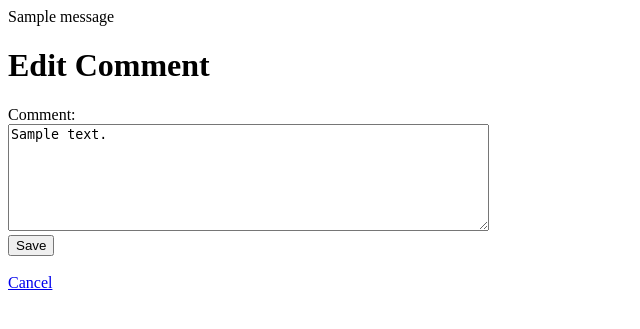
After one commit to minttugomez/kirja-arvostelut, a Flask app: template templates/editcomment.html in a window 1280 px wide. The commit adds this page. Shown: the top 329 px of the page, without its empty margins (0-640 px from the left). Run offline with Flask 3, Linux system fonts and the light colour scheme; the template is opened without the code that fills it: most values are stand-ins (such as "Sample title", 1, 10 or a date in 2020); one stand-in notice (Sample message) is shown.

Commit message:
add comments

```diff
--- a/app.py
+++ b/app.py
@@ -6,6 +6,13 @@ from flask import Flask, abort, flash, redirect, render_template, request, sessi
 from werkzeug.security import check_password_hash, generate_password_hash
 
 import config
+from comments import (
+    add_comment,
+    get_comment,
+    get_comments,
+    remove_comment,
+    update_comment,
+)
 from reviews import (
     add_review,
     delete_review,
@@ -133,7 +140,69 @@ def review_page(review_id):
         "review.html",
         book_review=book_review,
         review_classes=get_review_classes(review_id),
+        comments=get_comments(review_id),
     )
+
+
+@app.route("/new_comment", methods=["POST"])
+def new_comment():
+    if "username" not in session:
+        return redirect("/")
+    check_csrf()
+
+    review_id = request.form["review_id"]
+    comment = request.form["comment"]
+    if not get_review_by_id(review_id):
+        abort(404)
+
+    add_comment(review_id, current_user_id(), comment)
+    return redirect(f"/review/{review_id}")
+
+
+@app.route("/edit_comment/<int:comment_id>", methods=["GET", "POST"])
+def edit_comment(comment_id):
+    if "username" not in session:
+        return redirect("/")
+    comment = get_comment(comment_id)
+    if not comment:
+        abort(404)
+    if comment["username"] != session["username"]:
+        abort(403)
+
+    if request.method == "GET":
+        return render_template("editcomment.html", comment=comment)
+
+    check_csrf()
+    update_comment(comment_id, request.form["comment"])
+    return redirect(f"/review/{comment['review_id']}")
+
+
+@app.route("/confirm_delete_comment/<int:comment_id>")
+def confirm_delete_comment(comment_id):
+    if "username" not in session:
+        return redirect("/")
+    comment = get_comment(comment_id)
+    if not comment:
+        abort(404)
+    if comment["username"] != session["username"]:
+        abort(403)
+    return render_template("confirmdeletecomment.html", comment=comment)
+
+
+@app.route("/delete_comment/<int:comment_id>", methods=["POST"])
+def delete_comment(comment_id):
+    if "username" not in session:
+        return redirect("/")
+    check_csrf()
+
+    comment = get_comment(comment_id)
+    if not comment:
+        abort(404)
+    if comment["username"] != session["username"]:
+        abort(403)
+
+    remove_comment(comment_id)
+    return redirect(f"/review/{comment['review_id']}")
 
 
 @app.route("/edit/<int:review_id>")
--- a/schema.sql
+++ b/schema.sql
@@ -25,3 +25,11 @@ CREATE TABLE review_classes (
     title TEXT,
     value TEXT
 );
+
+CREATE TABLE comments (
+    id INTEGER PRIMARY KEY,
+    review_id INTEGER NOT NULL REFERENCES book_reviews(id),
+    user_id INTEGER NOT NULL REFERENCES users(id),
+    comment TEXT NOT NULL,
+    created_at TEXT NOT NULL DEFAULT (datetime('now'))
+);
--- a/static/main.css
+++ b/static/main.css
@@ -24,3 +24,9 @@
 .review-form .genres {
   margin-bottom: 1.25em;
 }
+
+.comment-form textarea {
+  width: 60ch;
+  height: 8em;
+  box-sizing: border-box;
+}
--- /dev/null
+++ b/templates/editcomment.html
@@ -0,0 +1,26 @@
+<!DOCTYPE html>
+<html>
+
+<head>
+  <title>Edit Comment</title>
+  <link rel="stylesheet" href="/static/main.css">
+</head>
+
+<body>
+  {% for message in get_flashed_messages() %}
+  <div class="info">
+    {{ message }}
+  </div>
+  {% endfor %}
+
+  <h1>Edit Comment</h1>
+  <form action="/edit_comment/{{ comment['id'] }}" method="post" class="comment-form">
+    <input type="hidden" name="csrf_token" value="{{ session.csrf_token }}" />
+    <label>Comment:</label><br>
+    <textarea name="comment" required>{{ comment['comment'] }}</textarea><br>
+    <button type="submit">Save</button>
+  </form>
+  <br/><a href="/review/{{ comment['review_id'] }}">Cancel</a>
+</body>
+
+</html>
```
Also changed, not shown: comments.py (added, +39 -0 lines), db.py (+13 -8 lines), templates/confirmdeletecomment.html (added, +24 -0 lines), templates/review.html (+25 -0 lines), README.md, 1 other file.
